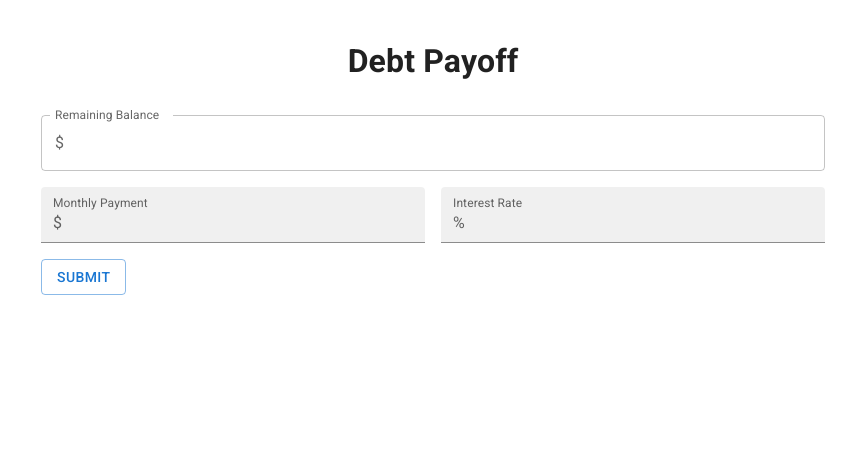
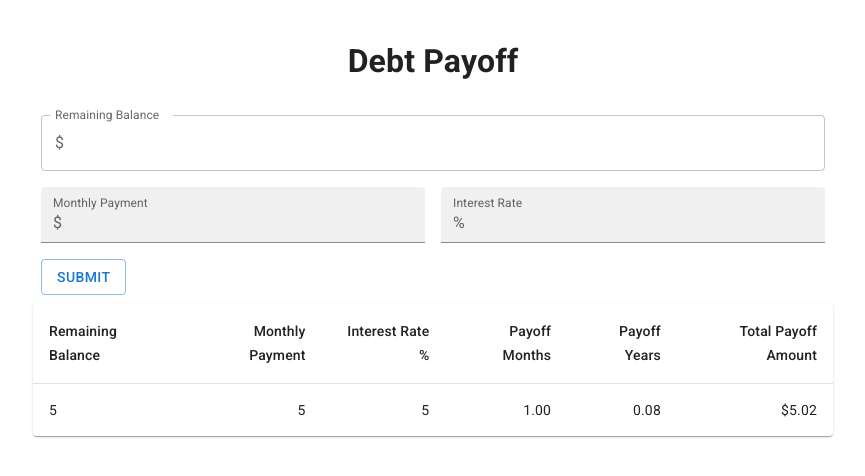
Before and after one commit to msalvatore22/React-Debt-Payoff, a React (Create React App) app: page / in a window 1280 px wide. Both pictures are taken after typing "5", "5", "5" into the empty fields and a click on the button "SUBMIT". Shown: the top 476 px of the page, without its empty margins (207-1072 px from the left). Built offline with nearby package versions, Linux system fonts and the light colour scheme.

Commit message:
Render detblist in a table

```diff
--- a/src/App.js
+++ b/src/App.js
@@ -6,11 +6,15 @@ import { CssBaseline } from "@mui/material"
 import DebtContext from "./DebtContext";
 
 import DebtForm from './components/DebtForm'
+import DebtTable from "./components/DebtTable";
 
 const Container = styled.div`
   margin: auto;
   width: 800px;
   padding-top: 1rem;
+`;
+const Title = styled.h1`
+  text-align: center;
 `;
 
 function App() {
@@ -35,8 +39,9 @@ function App() {
     >
       <CssBaseline />
     <Container>
-      <h1 className="title">Debt Payoff</h1>
+      <Title className="title">Debt Payoff</Title>
       <DebtForm />
+      <DebtTable />
     </Container>
     </DebtContext.Provider>
   );
--- a/src/components/DebtTable.js
+++ b/src/components/DebtTable.js
@@ -0,0 +1,52 @@
+import React, { useContext } from "react";
+import {
+  Table,
+  TableBody,
+  TableCell,
+  TableContainer,
+  TableHead,
+  TableRow,
+  Paper
+} from "@mui/material";
+import DebtContext from "../DebtContext";
+
+const DebtTable = () => {
+  const { debtList } = useContext(DebtContext)
+
+  return (
+    <TableContainer component={Paper}>
+    <Table sx={{ minWidth: 650 }} aria-label="simple table">
+      <TableHead>
+        <TableRow>
+          <TableCell>Remaining Balance</TableCell>
+          <TableCell align="right">Monthly Payment</TableCell>
+          <TableCell align="right">Interest Rate %</TableCell>
+          <TableCell align="right">Payoff Months</TableCell>
+          <TableCell align="right">Payoff Years</TableCell>
+          <TableCell align="right">Total Payoff Amount</TableCell>
+        </TableRow>
+      </TableHead>
+      <TableBody>
+        {debtList.map((row, idx) => (
+          <TableRow
+            key={idx}
+            sx={{ '&:last-child td, &:last-child th': { border: 0 } }}
+          >
+            <TableCell component="th" scope="row">
+              {row.remainingBalance}
+            </TableCell>
+            <TableCell align="right">{row.monthlyPayment}</TableCell>
+            <TableCell align="right">{row.interestRate}</TableCell>
+            <TableCell align="right">{row.payoffMonths}</TableCell>
+            <TableCell align="right">{row.payoffYears}</TableCell>
+            <TableCell align="right">{row.total}</TableCell>
+          </TableRow>
+        ))}
+      </TableBody>
+    </Table>
+  </TableContainer>
+  )
+
+}
+
+export default DebtTable
```
